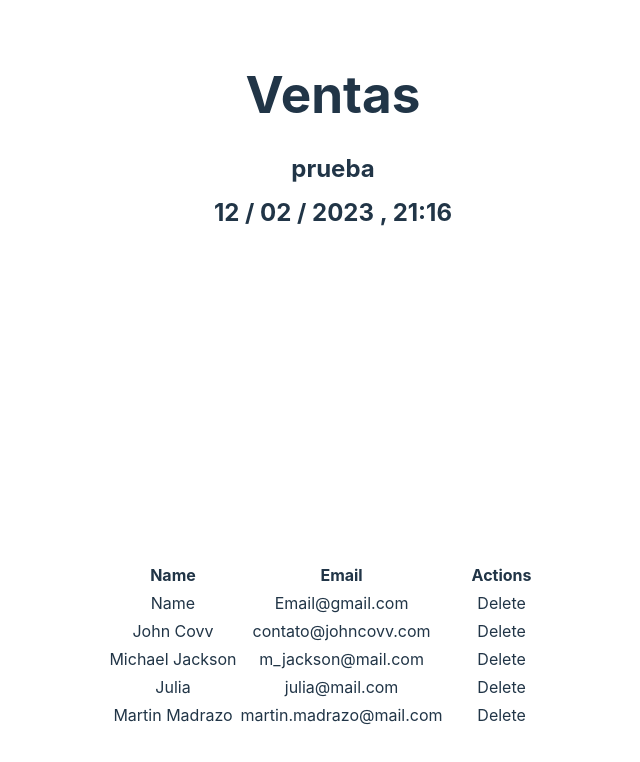
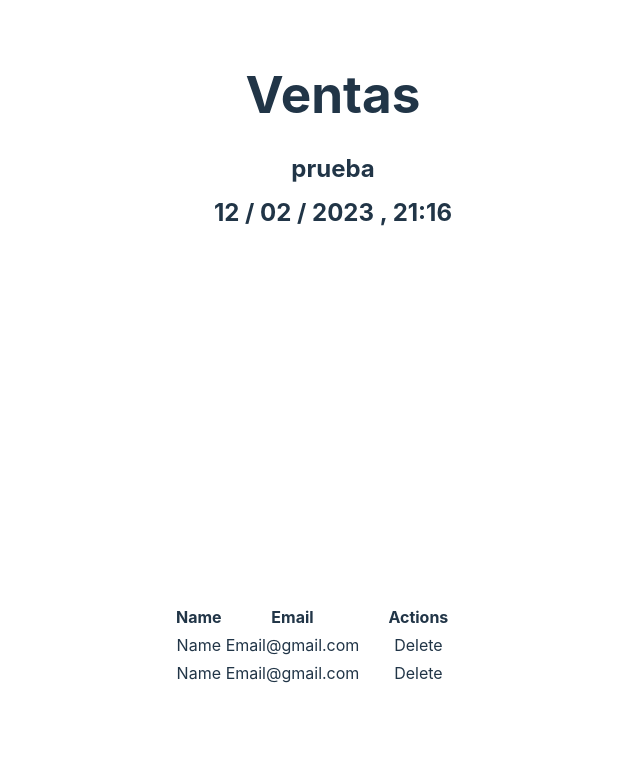
Before and after one commit to ChristopherG19/Supermarket_mongodb, a React (Vite) app in the folder frontend/: page /ventas in a window 1280 px wide. Shown: the top 762 px of the page, without its empty margins (307-947 px from the left). Built offline with nearby package versions, Linux system fonts and the light colour scheme.

Commit message:
Product's Model

```diff
--- a/frontend/src/routes/Sales.jsx
+++ b/frontend/src/routes/Sales.jsx
@@ -2,7 +2,7 @@ import React from 'react'
 import { Link } from 'react-router-dom'
 import Header from './components/header'
 import Header_sales from './components/Header_ventas'
-import Sells_table from './components/Sells_table'
+import Sales_table from './components/Sales_table'
 
 const Sales = ({}) => {
 
@@ -10,7 +10,7 @@ const Sales = ({}) => {
         <div>
             <Header title="Ventas"></Header>
             <Header_sales cajero="prueba"></Header_sales>
-            <Sells_table></Sells_table>
+            <Sales_table></Sales_table>
         </div>
     )
 }
--- a/frontend/src/routes/components/Header_ventas.jsx
+++ b/frontend/src/routes/components/Header_ventas.jsx
@@ -19,6 +19,7 @@ const Header_sales = ({ cajero }) => {
       <div>
         <h2>{cajero}</h2>
         <h2>{getCurrentDate()}</h2>
+        {/* Aquí sería bueno poner el logo o algo*/}
       </div>
     </div>
   )
--- /dev/null
+++ b/frontend/src/routes/components/Sales_table.jsx
@@ -0,0 +1,34 @@
+import React, { useEffect } from 'react'
+import { Link } from 'react-router-dom'
+import Sales_table_item from './Sales_table_item'
+
+
+const Sales_table = ({}) => {
+
+  // const[items, setitems] = useEffect(null)
+
+
+
+  return (
+    <body class="flex items-center justify-center">
+        <div class="container">
+            <table class="w-full flex flex-row flex-no-wrap sm:bg-white rounded-lg overflow-hidden sm:shadow-lg my-5">
+                <thead class="text-white">
+
+                    <tr class="bg-teal-400 flex flex-col flex-no wrap sm:table-row rounded-l-lg sm:rounded-none mb-2 sm:mb-0">
+                      <th class="p-3 text-left">Name</th>
+                      <th class="p-3 text-left">Email</th>
+                      <th class="p-3 text-left" width="110px">Actions</th>
+                  </tr>
+                </thead>
+                <tbody class="flex-1 sm:flex-none">
+                    <Sales_table_item Name = "Name" Email = "Email@gmail.com" Actions="Delete"/>
+                    <Sales_table_item Name = "Name" Email = "Email@gmail.com" Actions="Delete"/>
+                </tbody>
+            </table>
+        </div>
+    </body>
+  )
+}
+
+export default Sales_table
--- /dev/null
+++ b/frontend/src/routes/components/Sales_table_item.jsx
@@ -0,0 +1,16 @@
+import React from 'react'
+import { Link } from 'react-router-dom'
+
+const Sales_table_item = ({ Name, Email, Actions}) => {
+
+  return (
+
+    <tr class="flex flex-col flex-no wrap sm:table-row mb-2 sm:mb-0">
+        <td class="border-grey-light border hover:bg-gray-100 p-3">{Name}</td>
+        <td class="border-grey-light border hover:bg-gray-100 p-3 truncate">{Email}</td>
+        <td class="border-grey-light border hover:bg-gray-100 p-3 text-red-400 hover:text-red-600 hover:font-medium cursor-pointer">{Actions}</td>
+    </tr>
+  )
+}
+
+export default Sales_table_item
--- a/frontend/src/routes/components/Sells_table.jsx
+++ /dev/null
@@ -1,49 +0,0 @@
-import React from 'react'
-import { Link } from 'react-router-dom'
-import Sells_table_item from './Sells_table_item'
-
-
-const Sells_table = ({}) => {
-
-  return (
-    <body class="flex items-center justify-center">
-        <div class="container">
-            <table class="w-full flex flex-row flex-no-wrap sm:bg-white rounded-lg overflow-hidden sm:shadow-lg my-5">
-                <thead class="text-white">
-
-                    <tr class="bg-teal-400 flex flex-col flex-no wrap sm:table-row rounded-l-lg sm:rounded-none mb-2 sm:mb-0">
-                      <th class="p-3 text-left">Name</th>
-                      <th class="p-3 text-left">Email</th>
-                      <th class="p-3 text-left" width="110px">Actions</th>
-                  </tr>
-                </thead>
-                <tbody class="flex-1 sm:flex-none">
-                    <Sells_table_item Name = "Name" Email = "Email@gmail.com" Actions="Delete"/>
-                    <tr class="flex flex-col flex-no wrap sm:table-row mb-2 sm:mb-0">
-                        <td class="border-grey-light border hover:bg-gray-100 p-3">John Covv</td>
-                        <td class="border-grey-light border hover:bg-gray-100 p-3 truncate">contato@johncovv.com</td>
-                        <td class="border-grey-light border hover:bg-gray-100 p-3 text-red-400 hover:text-red-600 hover:font-medium cursor-pointer">Delete</td>
-                    </tr>
-                    <tr class="flex flex-col flex-no wrap sm:table-row mb-2 sm:mb-0">
-                        <td class="border-grey-light border hover:bg-gray-100 p-3">Michael Jackson</td>
-                        <td class="border-grey-light border hover:bg-gray-100 p-3 truncate">m_jackson@mail.com</td>
-                        <td class="border-grey-light border hover:bg-gray-100 p-3 text-red-400 hover:text-red-600 hover:font-medium cursor-pointer">Delete</td>
-                    </tr>
-                    <tr class="flex flex-col flex-no wrap sm:table-row mb-2 sm:mb-0">
-                        <td class="border-grey-light border hover:bg-gray-100 p-3">Julia</td>
-                        <td class="border-grey-light border hover:bg-gray-100 p-3 truncate">julia@mail.com</td>
-                        <td class="border-grey-light border hover:bg-gray-100 p-3 text-red-400 hover:text-red-600 hover:font-medium cursor-pointer">Delete</td>
-                    </tr>
-                    <tr class="flex flex-col flex-no wrap sm:table-row mb-2 sm:mb-0">
-                      <td class="border-grey-light border hover:bg-gray-100 p-3">Martin Madrazo</td>
-                      <td class="border-grey-light border hover:bg-gray-100 p-3 truncate">martin.madrazo@mail.com</td>
-                      <td class="border-grey-light border hover:bg-gray-100 p-3 text-red-400 hover:text-red-600 hover:font-medium cursor-pointer">Delete</td>
-                    </tr>
-                </tbody>
-            </table>
-        </div>
-    </body>
-  )
-}
-
-export default Sells_table
--- a/frontend/src/routes/components/Sells_table_item.jsx
+++ /dev/null
@@ -1,16 +0,0 @@
-import React from 'react'
-import { Link } from 'react-router-dom'
-
-const Sells_table_item = ({ Name, Email, Actions}) => {
-
-  return (
-
-    <tr class="flex flex-col flex-no wrap sm:table-row mb-2 sm:mb-0">
-        <td class="border-grey-light border hover:bg-gray-100 p-3">{Name}</td>
-        <td class="border-grey-light border hover:bg-gray-100 p-3 truncate">{Email}</td>
-        <td class="border-grey-light border hover:bg-gray-100 p-3 text-red-400 hover:text-red-600 hover:font-medium cursor-pointer">{Actions}</td>
-    </tr>
-  )
-}
-
-export default Sells_table_item
```
Also changed, not shown: 2 other files (tests, documents, lock files or other folders).
